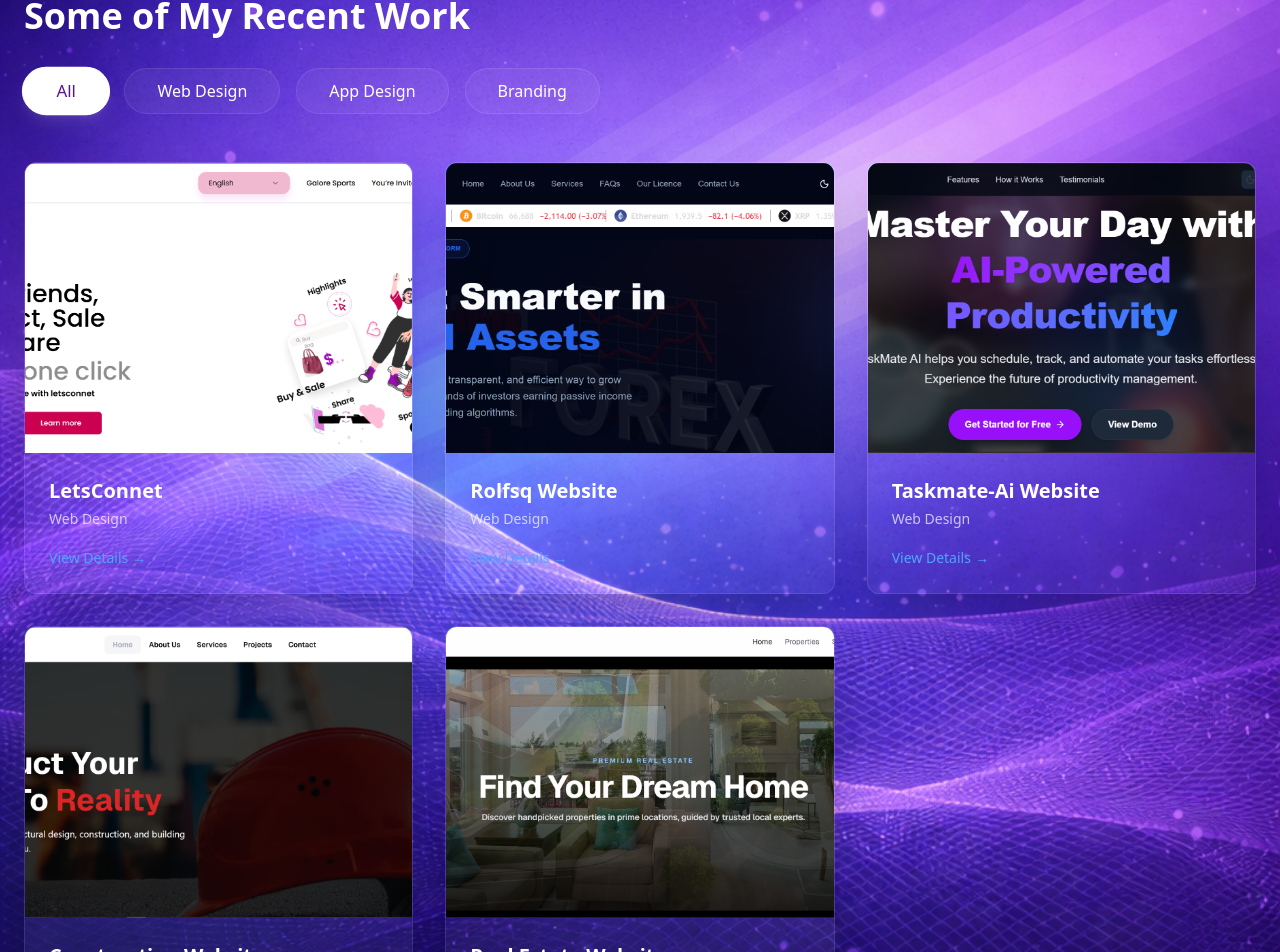
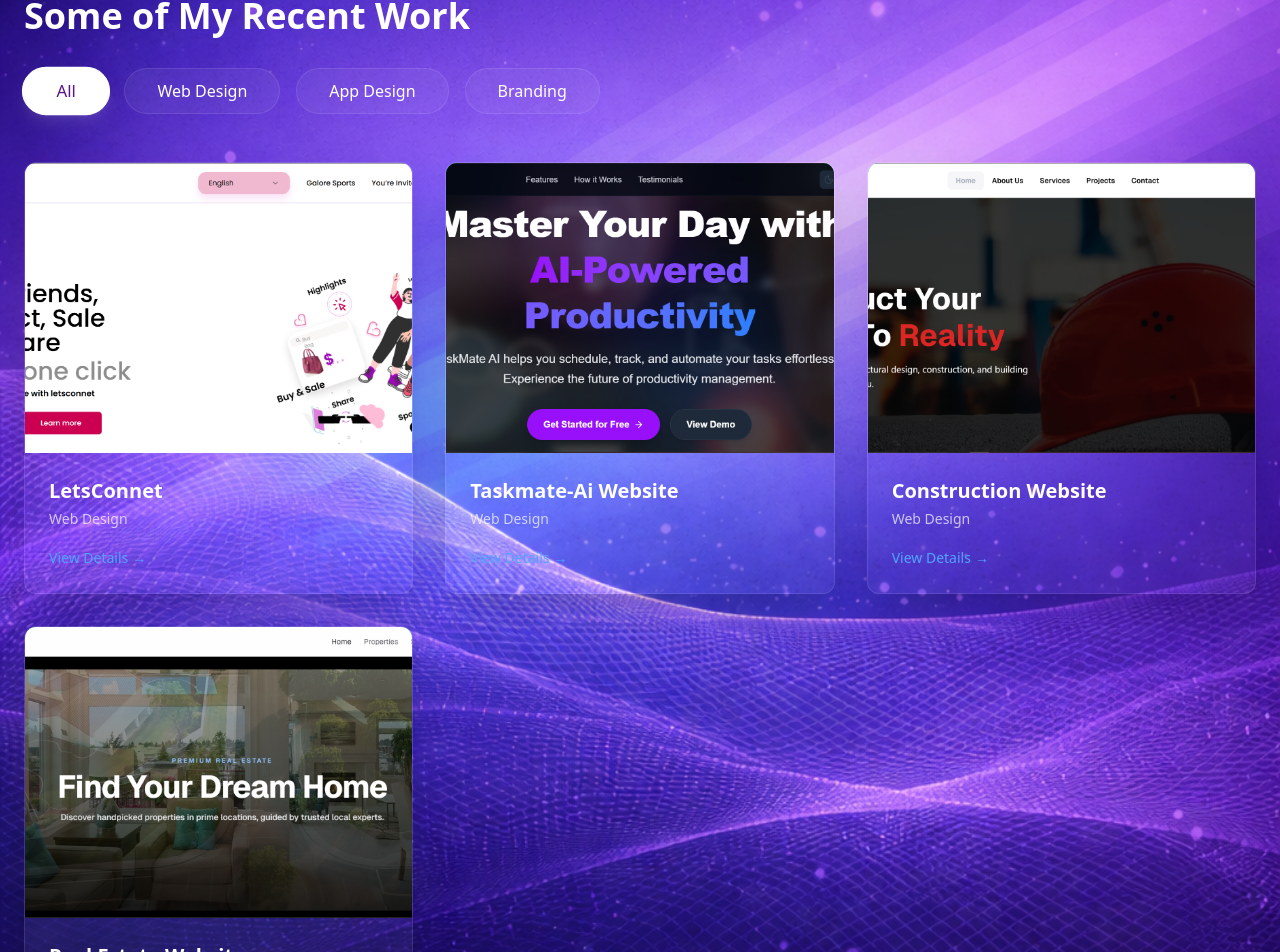
Before and after one commit to Ganderlu/portFolio, a Next.js app: page / in a window 1280 px wide. Shown: the part 1654-2606 px from the top of the page. Built offline with nearby package versions, Linux system fonts and the light colour scheme.

Commit message:
refactor: comment out Rolfsq project details in Portfolio component

```diff
--- a/app/components/Portfolio.tsx
+++ b/app/components/Portfolio.tsx
@@ -22,14 +22,14 @@ const projects: Project[] = [
     link: "https://letsconnet.com/",
     imageSrc: "/Letsconnet.png",
   },
-  {
-    id: 2,
-    title: "Rolfsq Website",
-    category: "Web Design",
-    image: "bg-gradient-to-br from-blue-500 to-cyan-500",
-    link: "https://rolfsq-bmel.vercel.app/",
-    imageSrc: "/Rolfsq.png",
-  },
+  // {
+  //   id: 2,
+  //   title: "Rolfsq Website",
+  //   category: "Web Design",
+  //   image: "bg-gradient-to-br from-blue-500 to-cyan-500",
+  //   link: "https://rolfsq-bmel.vercel.app/",
+  //   imageSrc: "/Rolfsq.png",
+  // },
   {
     id: 3,
     title: "Taskmate-Ai Website",
--- a/app/portfolio/page.tsx
+++ b/app/portfolio/page.tsx
@@ -29,19 +29,19 @@ const projects = [
     imageSrc: "/Letsconnet.png",
     github: "#",
   },
-  {
-    id: 2,
-    title: "Rolfsq Investment Platform",
-    category: "Web Design",
-    description:
-      "A premium shopping and investment experience built for high-end clients. Features include real-time inventory tracking and a seamless checkout process.",
-    tags: ["Next.js", "Shopify", "Tailwind CSS"],
-    image: "bg-gradient-to-br from-blue-600 to-cyan-500",
-    icon: Globe,
-    link: "https://rolfsq-bmel.vercel.app/",
-    imageSrc: "/Rolfsq.png",
-    github: "#",
-  },
+  // {
+  //   id: 2,
+  //   title: "Rolfsq Investment Platform",
+  //   category: "Web Design",
+  //   description:
+  //     "A premium shopping and investment experience built for high-end clients. Features include real-time inventory tracking and a seamless checkout process.",
+  //   tags: ["Next.js", "Shopify", "Tailwind CSS"],
+  //   image: "bg-gradient-to-br from-blue-600 to-cyan-500",
+  //   icon: Globe,
+  //   link: "https://rolfsq-bmel.vercel.app/",
+  //   imageSrc: "/Rolfsq.png",
+  //   github: "#",
+  // },
   {
     id: 3,
     title: "Taskmate-Ai Website",
```
